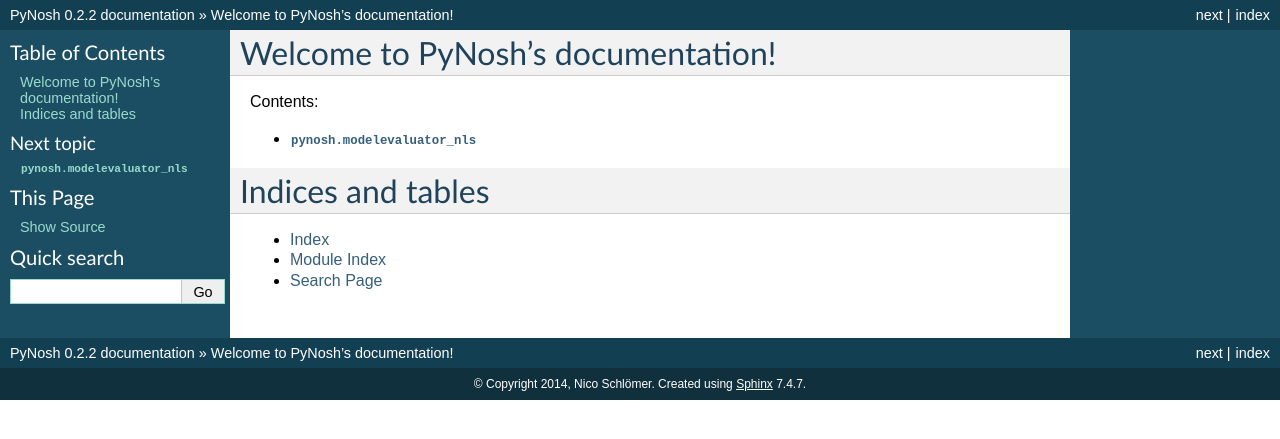
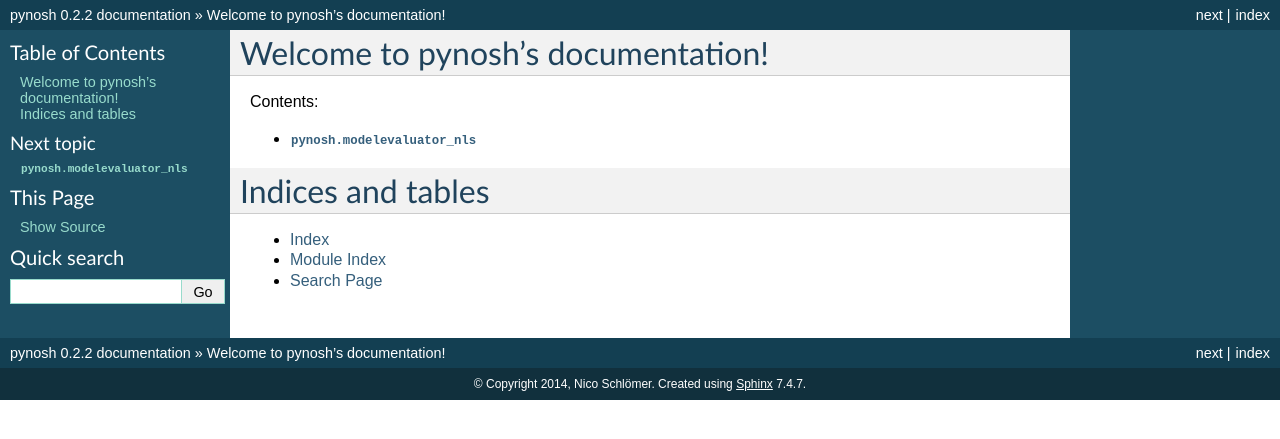
Before and after one commit to nschloe/rhino, a Sphinx documentation site: the page built from doc/index.rst, in a window 1280 px wide. Shown: the top 439 px of the page. Built offline with Sphinx 7.4.7, drawn with Linux system fonts in a browser that asks for light colours.

```diff
--- a/doc/conf.py
+++ b/doc/conf.py
@@ -1,6 +1,6 @@
 # -*- coding: utf-8 -*-
 #
-# PyNosh documentation build configuration file, created by
+# pynosh documentation build configuration file, created by
 # sphinx-quickstart on Wed Mar 12 18:44:54 2014.
 #
 # This file is execfile()d with the current directory set to its containing dir.
@@ -45,7 +45,7 @@ source_suffix = '.rst'
 master_doc = 'index'
 
 # General information about the project.
-project = u'PyNosh'
+project = u'pynosh'
 copyright = u'2014, Nico Schlömer'
 
 # The version info for the project you're documenting, acts as replacement for
@@ -170,7 +170,7 @@ html_static_path = ['_static']
 #html_file_suffix = None
 
 # Output file base name for HTML help builder.
-htmlhelp_basename = 'PyNoshdoc'
+htmlhelp_basename = 'pynoshdoc'
 
 
 # -- Options for LaTeX output --------------------------------------------------
@@ -189,7 +189,7 @@ latex_elements = {
 # Grouping the document tree into LaTeX files. List of tuples
 # (source start file, target name, title, author, documentclass [howto/manual]).
 latex_documents = [
-  ('index', 'PyNosh.tex', u'PyNosh Documentation',
+  ('index', 'pynosh.tex', u'pynosh Documentation',
    u'Nico Schlömer', 'manual'),
 ]
 
@@ -219,7 +219,7 @@ latex_documents = [
 # One entry per manual page. List of tuples
 # (source start file, name, description, authors, manual section).
 man_pages = [
-    ('index', 'pynosh', u'PyNosh Documentation',
+    ('index', 'pynosh', u'pynosh Documentation',
      [u'Nico Schlömer'], 1)
 ]
 
@@ -233,8 +233,8 @@ man_pages = [
 # (source start file, target name, title, author,
 #  dir menu entry, description, category)
 texinfo_documents = [
-  ('index', 'PyNosh', u'PyNosh Documentation',
-   u'Nico Schlömer', 'PyNosh', 'One line description of project.',
+  ('index', 'pynosh', u'pynosh Documentation',
+   u'Nico Schlömer', 'pynosh', 'One line description of project.',
    'Miscellaneous'),
 ]
 
--- a/doc/index.rst
+++ b/doc/index.rst
@@ -1,9 +1,9 @@
-.. PyNosh documentation master file, created by
+.. pynosh documentation master file, created by
    sphinx-quickstart on Wed Mar 12 18:44:54 2014.
    You can adapt this file completely to your liking, but it should at least
    contain the root `toctree` directive.
 
-Welcome to PyNosh's documentation!
+Welcome to pynosh's documentation!
 ==================================
 
 Contents:
```
Also changed, not shown: README.md (+15 -8 lines), 2 other files.
